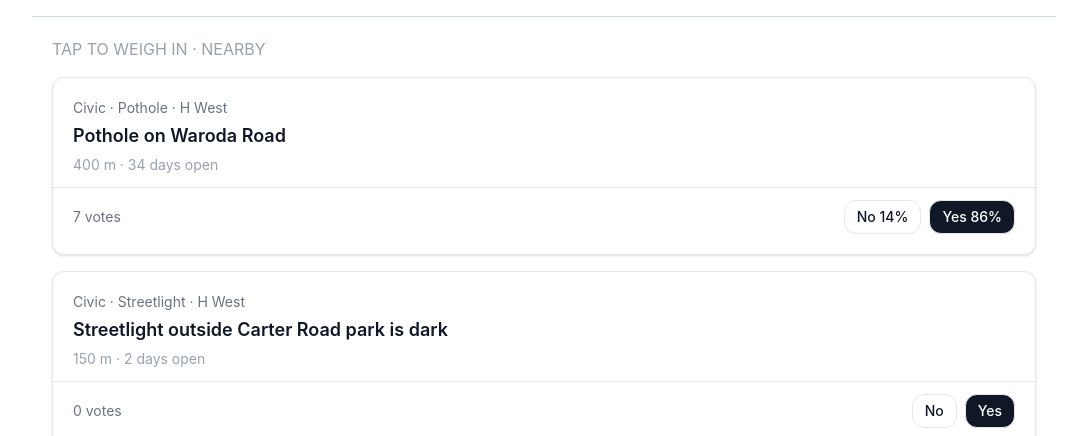
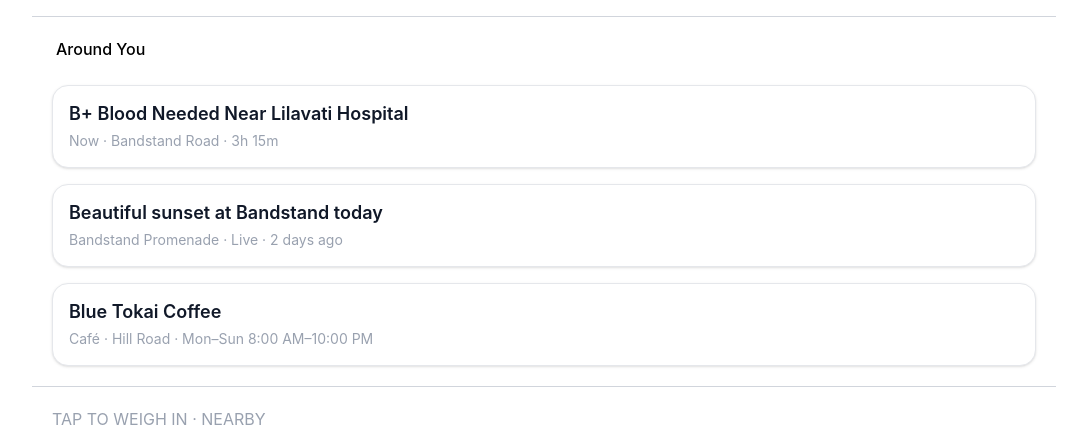
Before and after one commit to shubhambhojane-ptp/ptp_template, a React (Vite) app: page / in a window 1280 px wide. Shown: the part 2860-3296 px from the top of the page, without its empty margins (96-1183 px from the left). Built offline with nearby package versions, Linux system fonts and the light colour scheme.

Commit message:
Add Ask/Moment/Place cards to Home's Around You section

```diff
--- a/src/components/NewsCard.tsx
+++ b/src/components/NewsCard.tsx
@@ -8,7 +8,7 @@ interface NewsCardProps extends React.HTMLAttributes<HTMLDivElement> {
   metaOne?: string | null
   metaTwo?: string | null
   metaThree?: string | null
-  upvoteCount: number | string
+  upvoteCount?: number | string
   onUpvoteClick?: React.MouseEventHandler<HTMLButtonElement>
 }
 
@@ -43,6 +43,7 @@ const NewsCard = ({
       </div>
 
       {/* white upvote button with check icon and count */}
+      {upvoteCount !== undefined && (
         <Button
           icon={<img src={checkIcon} className="h-3.5 w-3.5 " alt="" />}
           className="shrink-0 gap-1.5 rounded-xl border border-gray-200 bg-white px-3 py-1.5 text-sm text-gray-900 hover:bg-gray-50"
@@ -50,6 +51,7 @@ const NewsCard = ({
         >
           {upvoteCount}
         </Button>
+      )}
     </div>
   )
 }
--- a/src/pages/Home.tsx
+++ b/src/pages/Home.tsx
@@ -37,6 +37,9 @@ import {
   formatCivicDaysOpenLabel,
   formatCivicConfirmingLabel,
 } from "../../utils/civic";
+import { askData } from "../../utils/ask";
+import { momentData } from "../../utils/moments";
+import { placeData } from "../../utils/place";
 
 const categoryIconByType: Record<string, string> = {
   civic: coneIcon,
@@ -249,6 +252,36 @@ function Home() {
         ))}
       </div>
       <div className="mx-auto flex w-full max-w-3xl flex-col gap-3 p-3 border-t pt-4 border-gray-300 sm:gap-4 sm:p-5 lg:max-w-5xl">
+        <h1 className="mb-2 px-1 font-medium">Around You</h1>
+        {askData.map((ask) => (
+          <NewsCard
+            key={ask[0]}
+            claim={ask[6]}
+            metaOne={ask[3]}
+            metaTwo={ask[8]}
+            metaThree={ask[14]}
+          />
+        ))}
+        {momentData.map((moment) => (
+          <NewsCard
+            key={moment[0]}
+            claim={moment[3]}
+            metaOne={moment[4]}
+            metaTwo={moment[6]}
+            metaThree={formatRelativeTime(moment[7])}
+          />
+        ))}
+        {placeData.map((place) => (
+          <NewsCard
+            key={place[0]}
+            claim={place[2]}
+            metaOne={place[3]}
+            metaTwo={place[5]}
+            metaThree={place[4]}
+          />
+        ))}
+      </div>
+      <div className="mx-auto flex w-full max-w-3xl flex-col gap-3 p-3 border-t pt-4 border-gray-300 sm:gap-4 sm:p-5 lg:max-w-5xl">
         <h1 className="text-gray-400">TAP TO WEIGH IN · NEARBY</h1>
         {civicData.slice(0, 3).map((post) => {
           const { yesLabel, noLabel, totalVotes } = getCivicVoteLabels(
--- /dev/null
+++ b/utils/ask.ts
@@ -0,0 +1,29 @@
+import { askData as askStubData } from "./stub";
+
+// AskRow index map: [0]id [1]category [2]needType [3]urgency [4]deadline [5]contactMethod
+// [6]title [7]description [8]street [9]ward [10]entryState [11]unitsNeeded [12]responders
+// [13]fulfilled [14]timeRemaining [15]latitude [16]longitude [17]createdAt [18]createdBy [19]status
+export type AskRow = [
+  string,
+  string,
+  string,
+  string,
+  string,
+  string,
+  string,
+  string,
+  string,
+  string,
+  string,
+  number,
+  number,
+  string,
+  string,
+  number,
+  number,
+  string,
+  string,
+  string,
+];
+
+export const askData = askStubData as unknown as AskRow[];
--- /dev/null
+++ b/utils/moments.ts
@@ -0,0 +1,19 @@
+import { momentData as momentStubData } from "./stub";
+
+// MomentRow index map: [0]id [1]category [2]photoUrl [3]caption [4]street [5]ward [6]status
+// [7]createdAt [8]updatedAt [9]latitude [10]longitude
+export type MomentRow = [
+  string,
+  string,
+  string,
+  string,
+  string,
+  string,
+  string,
+  string,
+  string,
+  number,
+  number,
+];
+
+export const momentData = momentStubData as unknown as MomentRow[];
--- /dev/null
+++ b/utils/place.ts
@@ -0,0 +1,27 @@
+import { placeData as placeStubData } from "./stub";
+
+// PlaceRow index map: [0]id [1]category [2]placeName [3]placeType [4]openingHours [5]street
+// [6]landmark [7]openingDate [8]closingDate [9]ownerVerified [10]openNow [11]daysToOpening
+// [12]interestCount [13]latitude [14]longitude [15]createdAt [16]updatedAt [17]status
+export type PlaceRow = [
+  string,
+  string,
+  string,
+  string,
+  string,
+  string,
+  string,
+  string,
+  string | null,
+  string,
+  string,
+  number,
+  number,
+  number,
+  number,
+  string,
+  string,
+  string,
+];
+
+export const placeData = placeStubData as unknown as PlaceRow[];
--- a/utils/stub.tsx
+++ b/utils/stub.tsx
@@ -786,7 +786,7 @@ export const placeData = [
   ]
 ];
 
-// MomentRow index map: [0]id [1]category [2]photoUrl [3]caption [4]street [5]ward [6]status [7]createdAt [8]updatedAt [9]age [10]fadesAt [11]timeToFade [12]latitude [13]longitude
+// MomentRow index map: [0]id [1]category [2]photoUrl [3]caption [4]street [5]ward [6]status [7]createdAt [8]updatedAt [9]latitude [10]longitude
 
 export const momentData = [
   [
@@ -799,9 +799,6 @@ export const momentData = [
     "Live",
     "2026-08-03 17:30",
     "2026-08-03 17:30",
-    "2 Hours",
-    "2026-08-05 17:30",
-    "46 Hours",
     19.0468,
     72.8194
   ]
```
Lines whose indentation alone changed are shown as unchanged.
